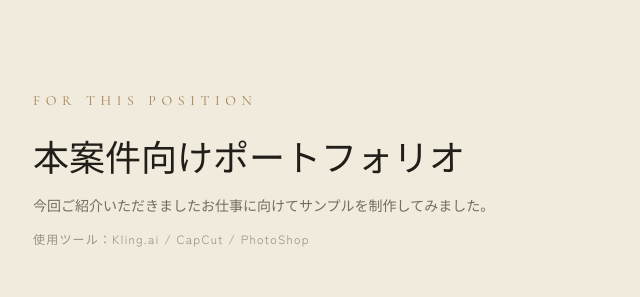
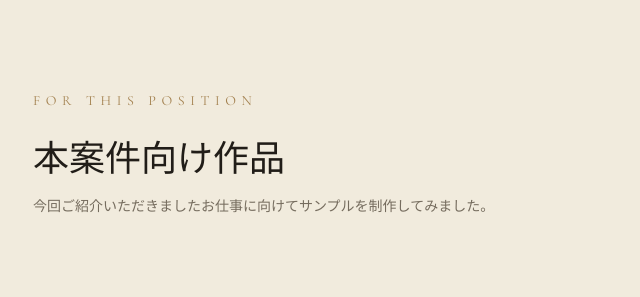
Before and after one commit to Tagumi/sns-portfolio-pages, a Next.js app: page /sns-portfolio-pages/ in a window 1280 px wide. Shown: the part 1660-1957 px from the top of the page, without its empty margins (95-735 px from the left). Built offline with nearby package versions, Linux system fonts and the light colour scheme.

Commit message:
Rename Featured section title, drop tools line, enlarge reel video
「本案件向けポートフォリオ」→「本案件向け作品」、使用ツール行を削除。
朝活リールの再生領域を max-w-md から max-w-xl へ拡大。

```diff
--- a/src/components/Featured.tsx
+++ b/src/components/Featured.tsx
@@ -14,17 +14,14 @@ export default function Featured() {
             {featured.eyebrow}
           </p>
           <h2 className="font-serif text-3xl md:text-4xl text-ink mb-4">{featured.title}</h2>
-          <p className="max-w-xl text-sm leading-loose text-ink-soft font-light">
+          <p className="max-w-xl text-sm leading-loose text-ink-soft font-light mb-16 md:mb-20">
             {featured.description}
-          </p>
-          <p className="max-w-xl text-xs tracking-[0.1em] text-ink-soft/70 mt-3 mb-16 md:mb-20">
-            {featured.tools}
           </p>
         </Reveal>
 
         <div className="flex flex-wrap gap-x-10 gap-y-14">
           {featured.reels.map((reel, i) => (
-            <Reveal key={reel.title} delay={i * 100} className="w-full max-w-md">
+            <Reveal key={reel.title} delay={i * 100} className="w-full max-w-xl">
               <p className="mb-4 font-serif text-lg text-ink">{reel.title}</p>
               <div className="aspect-[9/16] bg-ink border border-line overflow-hidden">
                 <ReelVideo src={reel.video} />
--- a/src/data/content.ts
+++ b/src/data/content.ts
@@ -33,9 +33,8 @@ export const siteContent = {
   },
   featured: {
     eyebrow: "For This Position",
-    title: "本案件向けポートフォリオ",
+    title: "本案件向け作品",
     description: "今回ご紹介いただきましたお仕事に向けてサンプルを制作してみました。",
-    tools: "使用ツール：Kling.ai / CapCut / PhotoShop",
     reels: [{ title: "朝活リール", video: "/videos/asakatsu-reel.mp4" }],
     images: [] as FeaturedImage[],
   },
```
